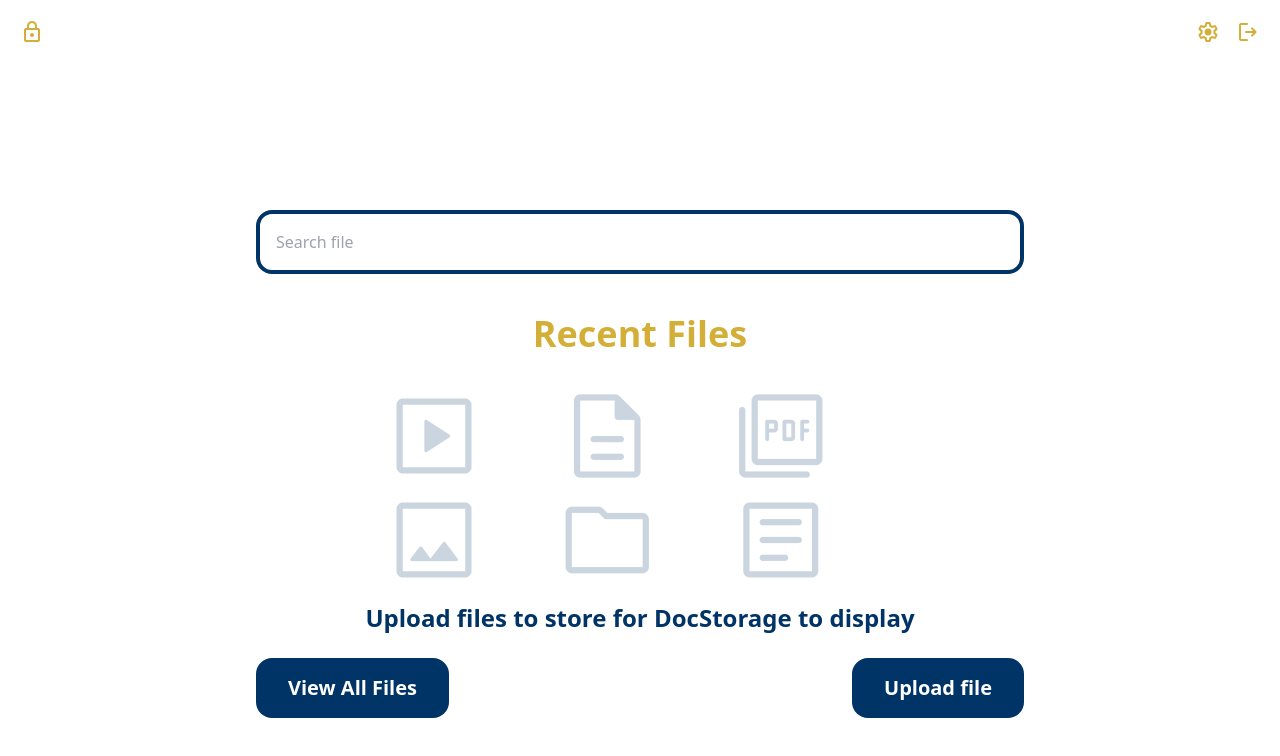
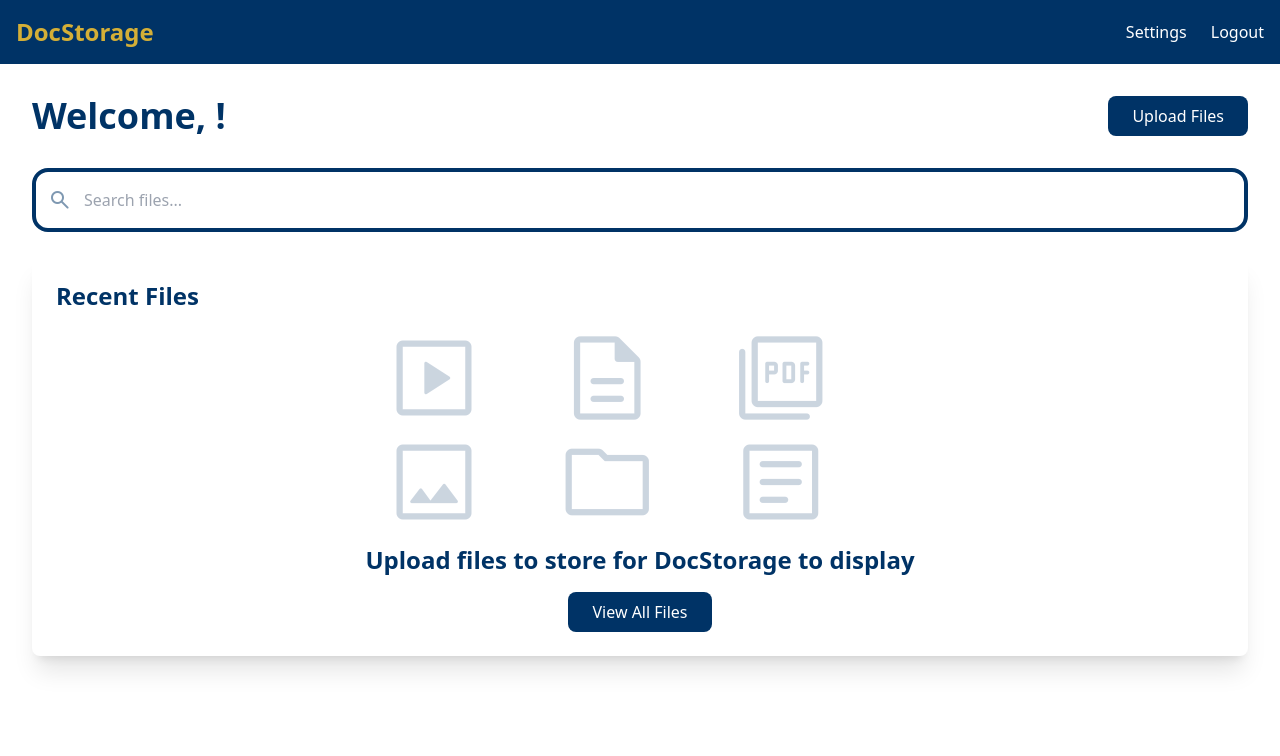
Before and after one commit to acheampe/DocStorage, a Next.js app in the folder frontend/: page /dashboard in a window 1280 px wide. Shown: the top 756 px of the page. Built offline with nearby package versions, Linux system fonts and the light colour scheme; sample sign-in values are in the browser's storage.

Commit message:
Improved dashboard UI

```diff
--- a/frontend/src/app/dashboard/page.tsx
+++ b/frontend/src/app/dashboard/page.tsx
@@ -18,85 +18,138 @@ interface File {
 }
 
 export default function Dashboard() {
+  const router = useRouter();
   const [user, setUser] = useState<User | null>(null);
   const [recentFiles, setRecentFiles] = useState<File[]>([]);
-  const router = useRouter();
+  const [searchQuery, setSearchQuery] = useState('');
 
   useEffect(() => {
-    const token = localStorage.getItem('token');
     const userData = localStorage.getItem('user');
-
-    if (!token || !userData) {
+    if (!userData) {
       router.push('/login');
       return;
     }
-
     setUser(JSON.parse(userData));
-    setRecentFiles([]);
   }, [router]);
 
   const handleLogout = () => {
-    // Clear local storage
+    localStorage.removeItem('user');
     localStorage.removeItem('token');
-    localStorage.removeItem('user');
-
-    // Redirect to home page
-    router.push('/');
+    router.push('/login');
   };
 
-  if (!user) {
-    return <div>Loading...</div>;
-  }
+  return (
+    <div className="min-h-screen bg-white">
+      {/* Navigation Bar */}
+      <nav className="bg-navy p-4">
+        <div className="container mx-auto flex justify-between items-center">
+          <Link href="/dashboard" className="text-gold text-2xl font-bold" title="Return to dashboard home">
+            DocStorage
+          </Link>
+          <div className="flex items-center gap-6">
+            <Link
+              href="/settings"
+              className="text-white hover:text-gold transition-colors"
+              title="Update your profile information and password"
+            >
+              Settings
+            </Link>
+            <button
+              onClick={handleLogout}
+              className="text-white hover:text-gold transition-colors"
+              title="Sign out of your account"
+            >
+              Logout
+            </button>
+          </div>
+        </div>
+      </nav>
 
-  return (
-    <div className="flex min-h-screen justify-center items-center">
-      <LockIcon />
-      <div className="fixed top-5 right-5 flex gap-4">
-        <span
-          className="material-symbols-rounded text-gold text-5xl cursor-pointer hover:opacity-80"
-          onClick={() => router.push('/settings')}
-        >
-          settings
-        </span>
-        <span
-          className="material-symbols-rounded text-gold text-5xl cursor-pointer hover:opacity-80"
-          onClick={handleLogout}
-        >
-          logout
-        </span>
-      </div>
+      {/* Main Content */}
+      <main className="container mx-auto p-8">
+        <div className="flex justify-between items-center mb-8">
+          <h1 className="text-4xl font-bold text-navy">
+            Welcome, {user?.first_name}!
+          </h1>
+          <button
+            className="bg-navy text-white px-6 py-2 rounded-lg hover:bg-opacity-90"
+            title="Upload new documents to your storage"
+          >
+            Upload Files
+          </button>
+        </div>
 
-      <div className="w-full max-w-3xl mx-auto flex flex-col items-center space-y-6 mt-32">
         {/* Search Bar */}
-        <div className="w-full">
+        <div className="relative mb-6">
           <input
             type="text"
-            placeholder="Search file"
-            className="w-full p-4 border-4 border-navy rounded-2xl"
+            value={searchQuery}
+            onChange={(e) => setSearchQuery(e.target.value)}
+            placeholder="Search files..."
+            className="w-full p-4 border-4 border-navy rounded-2xl pl-12"
+            title="Search through all your files"
           />
+          <span
+            className="material-symbols-rounded absolute left-4 top-1/2 -translate-y-1/2 text-navy opacity-50"
+            title="Search icon"
+          >
+            search
+          </span>
         </div>
 
         {/* Recent Files Section */}
-        <div className="w-full">
-          <div className="bg-white rounded-2xl p-4 mb-4">
-            <h2 className="text-4xl font-bold text-gold text-center">Recent Files</h2>
-          </div>
-
+        <section className="bg-white rounded-lg shadow-xl p-6">
+          <h2 className="text-2xl font-bold text-navy mb-4">Recent Files</h2>
           {recentFiles.length === 0 ? (
             <div className="text-center">
               <div className="grid grid-cols-3 gap-2 mb-4 max-w-lg mx-auto">
-                {/* First Row */}
-                <span className="material-symbols-rounded text-navy opacity-20 w-24 h-24 flex items-center justify-center !text-[100px]">slideshow</span>
-                <span className="material-symbols-rounded text-navy opacity-20 w-24 h-24 flex items-center justify-center !text-[100px]">description</span>
-                <span className="material-symbols-rounded text-navy opacity-20 w-24 h-24 flex items-center justify-center !text-[100px]">picture_as_pdf</span>
-                {/* Second Row */}
-                <span className="material-symbols-rounded text-navy opacity-20 w-24 h-24 flex items-center justify-center !text-[100px]">image</span>
-                <span className="material-symbols-rounded text-navy opacity-20 w-24 h-24 flex items-center justify-center !text-[100px]">folder</span>
-                <span className="material-symbols-rounded text-navy opacity-20 w-24 h-24 flex items-center justify-center !text-[100px]">article</span>
+                <span
+                  className="material-symbols-rounded text-navy opacity-20 w-24 h-24 flex items-center justify-center !text-[100px]"
+                  title="Store and view presentations"
+                >
+                  slideshow
+                </span>
+                <span
+                  className="material-symbols-rounded text-navy opacity-20 w-24 h-24 flex items-center justify-center !text-[100px]"
+                  title="Store and view documents"
+                >
+                  description
+                </span>
+                <span
+                  className="material-symbols-rounded text-navy opacity-20 w-24 h-24 flex items-center justify-center !text-[100px]"
+                  title="Store and view PDFs"
+                >
+                  picture_as_pdf
+                </span>
+                <span
+                  className="material-symbols-rounded text-navy opacity-20 w-24 h-24 flex items-center justify-center !text-[100px]"
+                  title="Store and view images"
+                >
+                  image
+                </span>
+                <span
+                  className="material-symbols-rounded text-navy opacity-20 w-24 h-24 flex items-center justify-center !text-[100px]"
+                  title="Organize files in folders"
+                >
+                  folder
+                </span>
+                <span
+                  className="material-symbols-rounded text-navy opacity-20 w-24 h-24 flex items-center justify-center !text-[100px]"
+                  title="Store and view articles"
+                >
+                  article
+                </span>
               </div>
-              <h3 className="text-2xl font-bold text-navy">
+              <h3 className="text-2xl font-bold text-navy mb-4">
                 Upload files to store for DocStorage to display
               </h3>
+              <Link
+                href="/files"
+                className="inline-block bg-navy text-white px-6 py-2 rounded-lg hover:bg-opacity-90 transition-all"
+                title="View all your stored files"
+              >
+                View All Files
+              </Link>
             </div>
           ) : (
             <div className="grid grid-cols-3 gap-6">
@@ -108,18 +161,8 @@ export default function Dashboard() {
               ))}
             </div>
           )}
-        </div>
-
-        {/* Action Buttons */}
-        <div className="flex justify-between w-full">
-          <button className="bg-navy text-white font-bold text-xl py-4 px-8 rounded-2xl hover:bg-opacity-90 transition-all">
-            View All Files
-          </button>
-          <button className="bg-navy text-white font-bold text-xl py-4 px-8 rounded-2xl hover:bg-opacity-90 transition-all">
-            Upload file
-          </button>
-        </div>
-      </div>
+        </section>
+      </main>
     </div>
   );
 }
```
